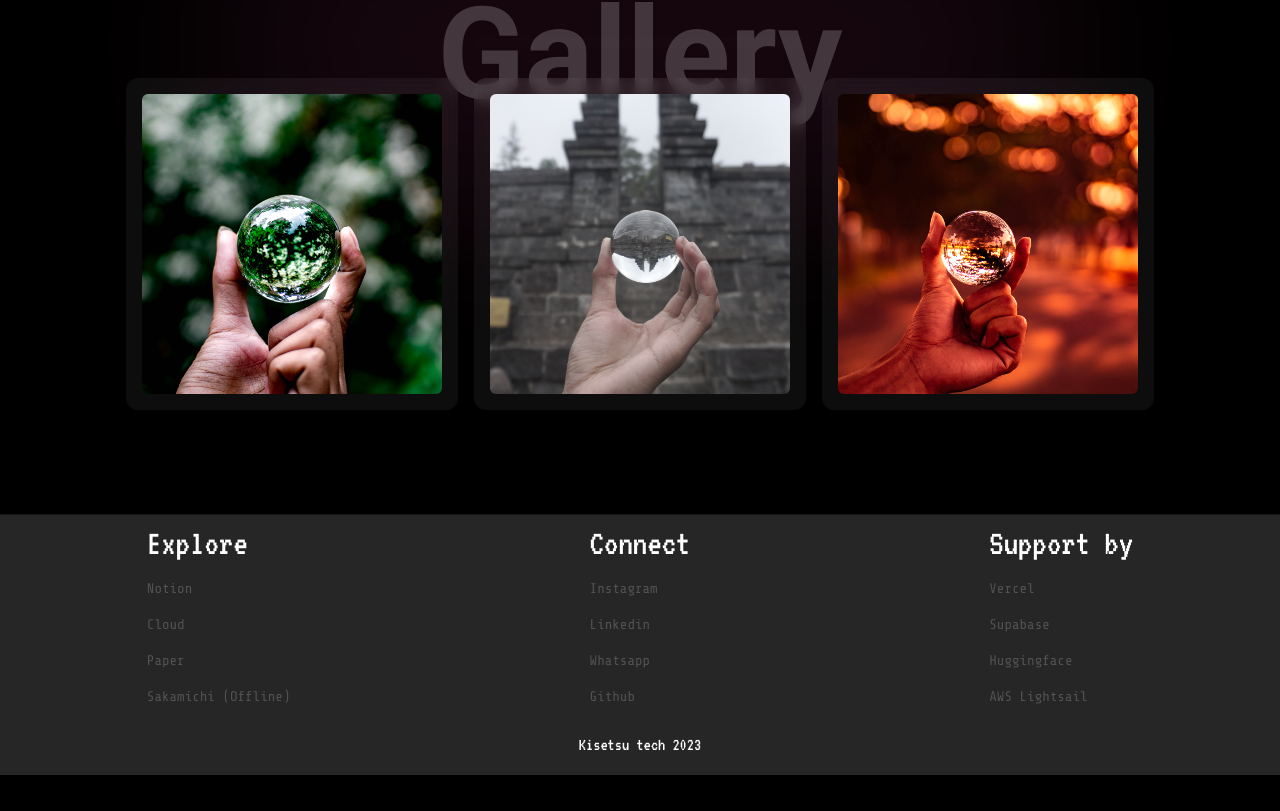
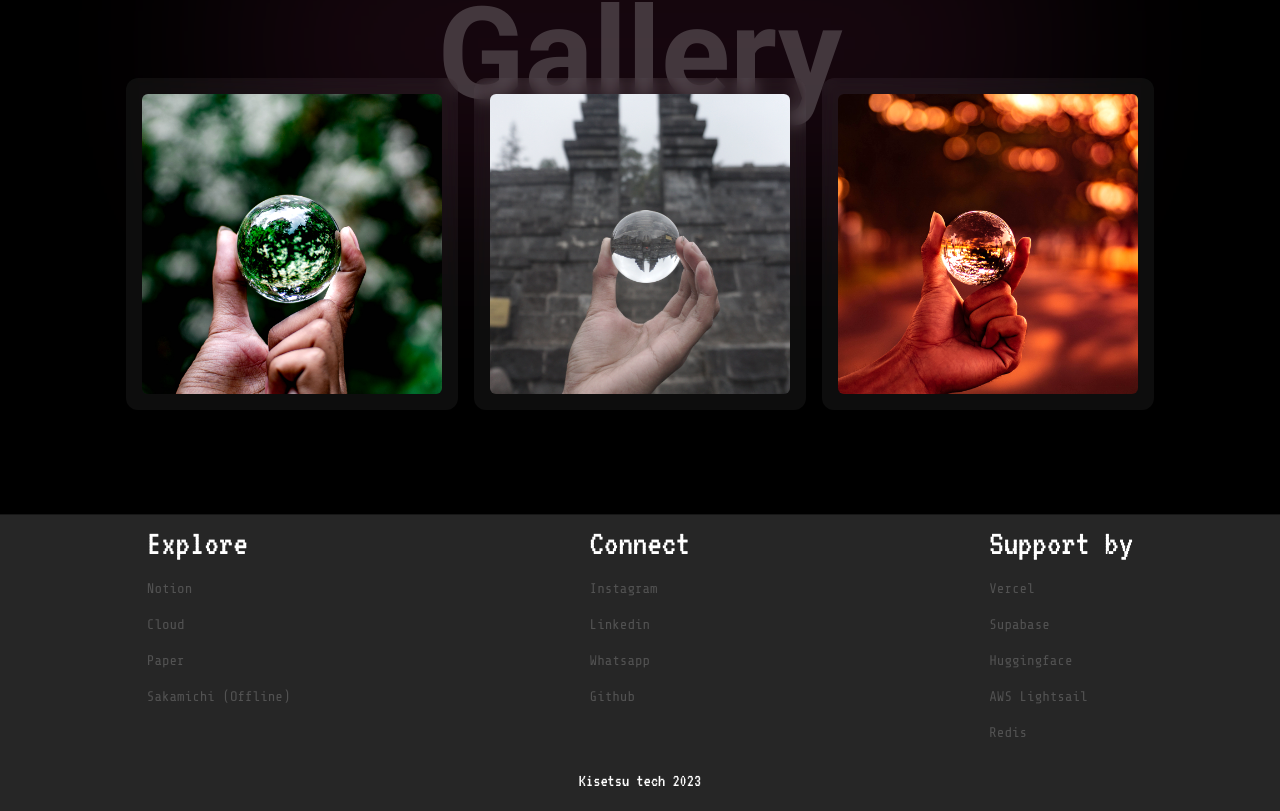
Before and after one commit to dwissaaj/kisetsu.tech, a Next.js app: page / in a window 1280 px wide. Shown: the part 707-1518 px from the top of the page. Before the commit the page ends 1482 px from the top, so only its background shows below. Built offline with nearby package versions, Linux system fonts and the light colour scheme; a web font is replaced by a local one.

Commit message:
add redis link

```diff
--- a/src/app/component/foots.tsx
+++ b/src/app/component/foots.tsx
@@ -28,7 +28,7 @@ export default function Foots() {
                                 href={'https://journal.moestopo.ac.id/index.php/pustakom/article/view/2438/1221'}>Paper </Link>
                             <Link
                                 className={'text-sm md:text-md text-neutral-600 hover:text-neutral-200 transition duration-300 ease-in-out'}
-                                href={'https://sakamichi.online/members'}>Sakamichi (Offline)</Link>
+                                href={'https://github.com/dwissaaj/sakamichi46'}>Sakamichi (Offline)</Link>
                         </div>
                     </div>
                     <div className={'flex flex-col gap-4'}>
@@ -67,6 +67,9 @@ export default function Foots() {
                             <Link
                                 className={'text-sm md:text-md text-neutral-600 hover:text-neutral-200 transition duration-300 ease-in-out'}
                                 href={'https://lightsail.aws.amazon.com/'}>AWS Lightsail</Link>
+                            <Link
+                                className={'text-sm md:text-md text-neutral-600 hover:text-neutral-200 transition duration-300 ease-in-out'}
+                                href={'https://redis.io/'}>Redis</Link>
                         </div>
                     </div>
                 </div>
```
